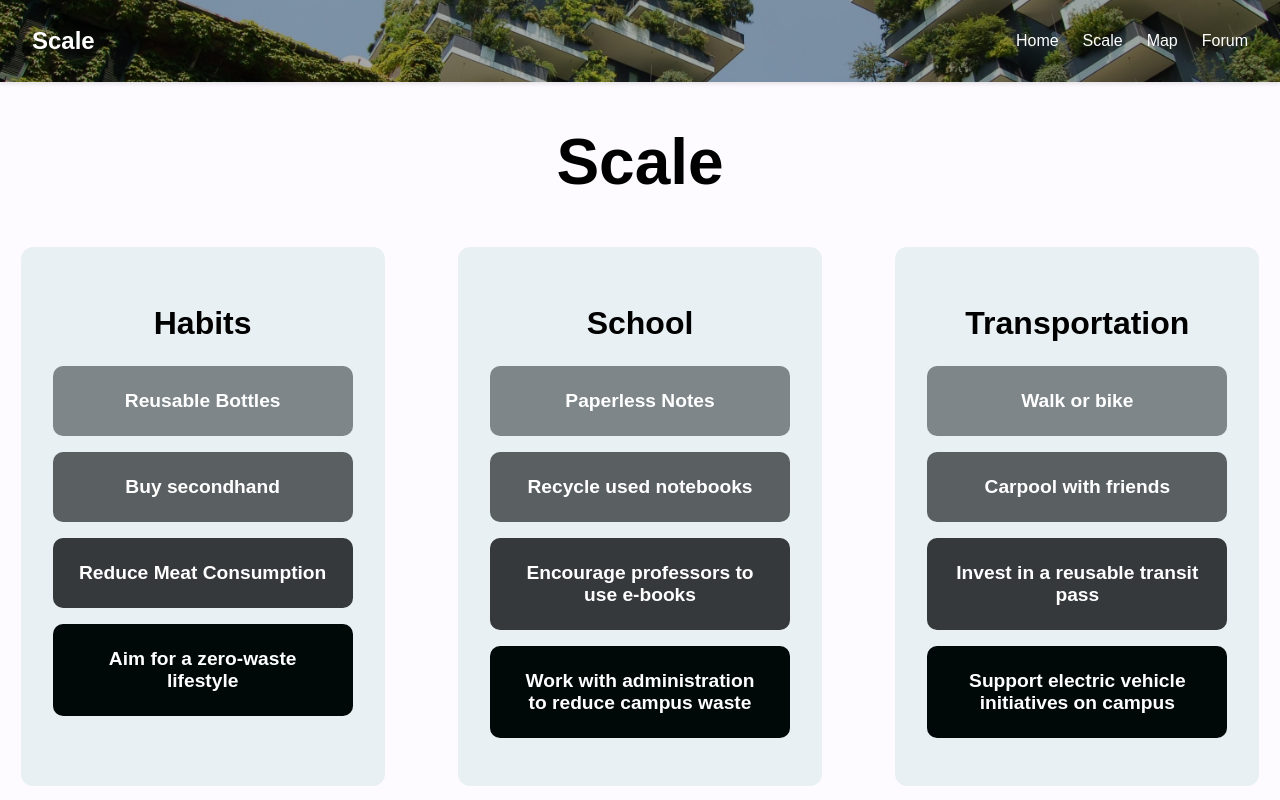
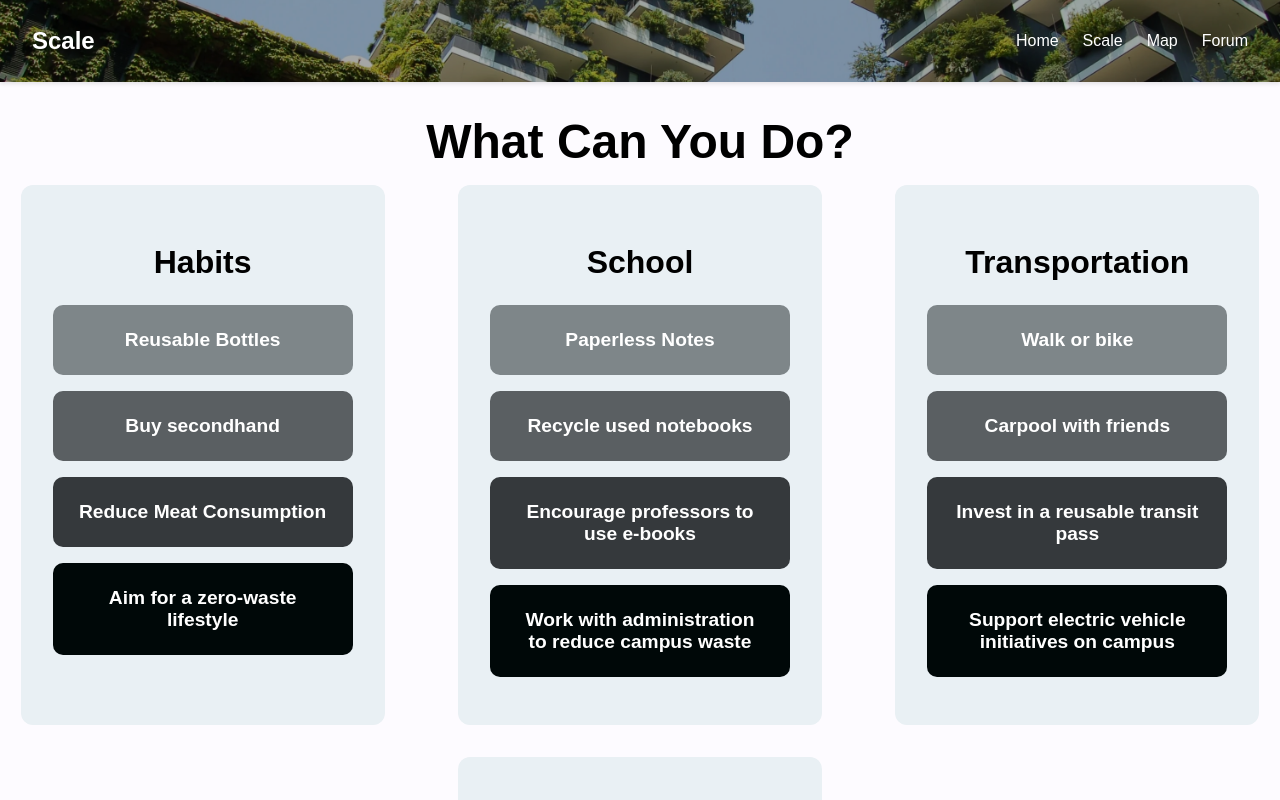
Before and after one commit to jasroopdhingra/EcoHub, a React (Create React App) app in the folder ecohub/: page /scale in a window 1280 px wide. Shown: the top 800 px of the page. Built offline with nearby package versions, Linux system fonts and the light colour scheme.

Commit message:
Updating some styles

```diff
--- a/ecohub/src/pages/Forum.jsx
+++ b/ecohub/src/pages/Forum.jsx
@@ -1,4 +1,3 @@
-// Forum.jsx
 import React, { useState } from 'react';
 import { Plus } from 'lucide-react';
 import { useNavigate } from 'react-router-dom';
--- a/ecohub/src/pages/Scale.jsx
+++ b/ecohub/src/pages/Scale.jsx
@@ -10,7 +10,7 @@ function Scale() {
   return (
     <main className={css.main}>
       <Navbar />
-      <h1 className={css.heading}>Scale</h1>
+      <h1 className={css.heading}>What Can You Do?</h1>
       <div className={css.grid}>
         {categories.map((cat) => (
           <CategoryCard key={cat.title} title={cat.title} items={cat.items} />
--- a/ecohub/src/styles/Scale.module.css
+++ b/ecohub/src/styles/Scale.module.css
@@ -5,8 +5,8 @@
 
   .heading {
     text-align: center;
-    font-size: 4rem;
-    margin-bottom: 3rem;
+    font-size: 3rem;
+    margin-bottom: 1rem;
   }
 
   .grid {
```
